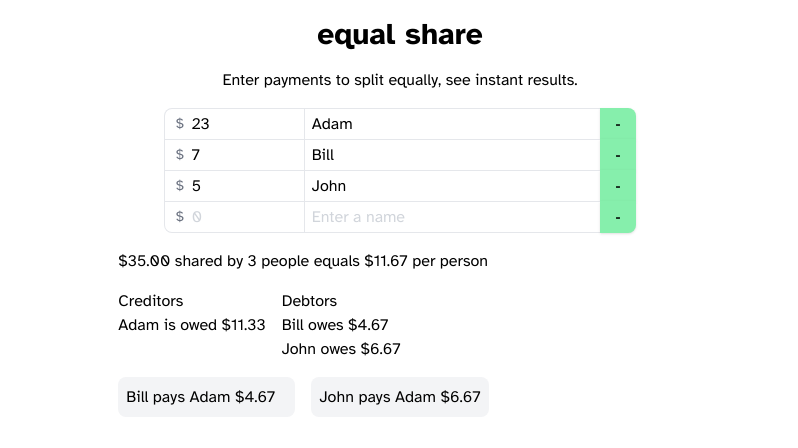
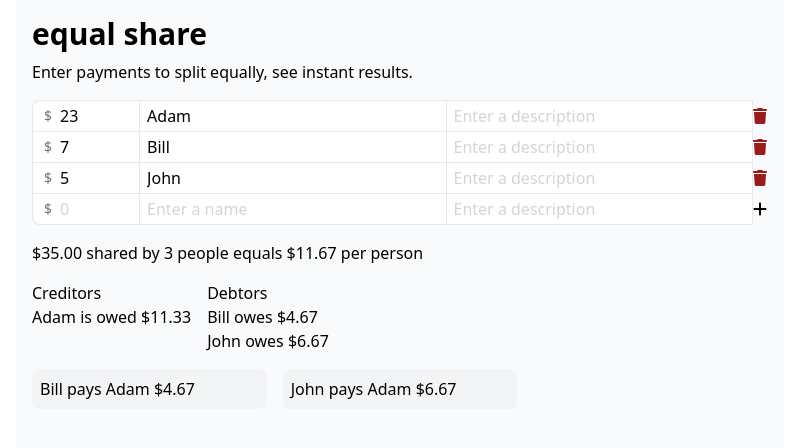
Before and after one commit to adamzuch/equal-share-app, a React (Vite) app: page / in a window 1280 px wide. Shown: the top 448 px of the page, without its empty margins (240-1038 px from the left). Built offline with nearby package versions, Linux system fonts and the light colour scheme.

Commit message:
add description field

```diff
--- a/package.json
+++ b/package.json
@@ -10,6 +10,9 @@
     "preview": "vite preview"
   },
   "dependencies": {
+    "@fortawesome/fontawesome-svg-core": "^6.4.2",
+    "@fortawesome/free-solid-svg-icons": "^6.4.2",
+    "@fortawesome/react-fontawesome": "^0.2.0",
     "clsx": "^2.0.0",
     "react": "^18.2.0",
     "react-dom": "^18.2.0"
--- a/src/App.tsx
+++ b/src/App.tsx
@@ -5,9 +5,9 @@ import { Contributions } from './components/Contributions'
 import { Summary } from './components/Summary'
 
 const INITIAL_CONTRIBUTIONS: Contribution[] = [
-  { amount: 23, contributor: 'Adam' },
-  { amount: 7, contributor: 'Bill' },
-  { amount: 5, contributor: 'John' },
+  { amount: 23, contributor: 'Adam', description: '' },
+  { amount: 7, contributor: 'Bill', description: '' },
+  { amount: 5, contributor: 'John', description: '' },
 ]
 
 function App() {
@@ -39,6 +39,15 @@ function App() {
     ])
   }
 
+  const updateDescription = (i: number, value: string) => {
+    const updatedContribution = { ...contributions[i], description: value }
+    setContributions([
+      ...contributions.slice(0, i),
+      updatedContribution,
+      ...contributions.slice(i + 1),
+    ])
+  }
+
   const deleteContribution = (i: number) => {
     setContributions(contributions.filter((_, j) => i !== j))
   }
@@ -48,16 +57,21 @@ function App() {
   }
 
   return (
-    <div className="font-atkinson p-4 flex flex-col items-center gap-4">
+    <div className="h-screen w-scree flex flex-col items-center">
+      <div className="h-full max-w-3xl bg-gray-50 p-4 space-y-4">
+        <div className="space-y-2">
           <h1 className="text-3xl font-bold">equal share</h1>
-
-      <p>Enter payments to split equally, see instant results.</p>
+          <p className="text-base">
+            Enter payments to split equally, see instant results.
+          </p>
+        </div>
 
         <Contributions
           contributions={contributions}
           contributors={contributors}
           onAmountChange={updateAmount}
           onContributorChange={updateContributor}
+          onDescriptionChange={updateDescription}
           onDelete={deleteContribution}
           onNewContribution={addContribution}
         />
@@ -66,6 +80,7 @@ function App() {
           <Summary contributors={contributors} {...calculated} />
         ) : null}
       </div>
+    </div>
   )
 }
 
--- a/src/components/Contributions.tsx
+++ b/src/components/Contributions.tsx
@@ -1,6 +1,8 @@
 import clsx from 'clsx'
+import { FontAwesomeIcon } from '@fortawesome/react-fontawesome'
+import { faPlus, faTrash } from '@fortawesome/free-solid-svg-icons'
+
 import { Contribution } from '../lib/equalize'
-import { Button } from './Button'
 
 export function Contributions({
   contributions,
@@ -8,12 +10,14 @@ export function Contributions({
   onAmountChange,
   onContributorChange,
   onDelete,
+  onDescriptionChange,
   onNewContribution,
 }: {
   contributions: Contribution[]
   contributors: string[]
   onAmountChange?: (i: number, value: string) => void
   onContributorChange?: (i: number, value: string) => void
+  onDescriptionChange?: (i: number, value: string) => void
   onDelete?: (i: number) => void
   onNewContribution?: (contribution: Contribution) => void
 }) {
@@ -50,13 +54,22 @@ export function Contributions({
             placeholder="Enter a name"
           />
 
-          <Button
+          <input
+            className={clsx(
+              'placeholder:text-gray-300 w-full block px-2 py-1 border-0 ring-1 ring-inset ring-gray-200 focus:z-10 focus:outline-none focus:ring-2 focus:ring-inset focus:ring-green-400'
+            )}
+            type="text"
+            value={contribution.description}
+            onChange={(e) => onDescriptionChange?.(i, e.target.value)}
+            placeholder="Enter a description"
+          />
+
+          <button
             className={clsx('rounded-none', i === 0 ? 'rounded-tr-lg' : '')}
             onClick={() => onDelete?.(i)}
-            type="submit"
           >
-            -
-          </Button>
+            <FontAwesomeIcon className="w-4 h-4 text-red-800" icon={faTrash} />
+          </button>
         </div>
       ))}
 
@@ -68,8 +81,9 @@ export function Contributions({
           const formData = new FormData(form)
           const amount = Number(formData.get('amount'))
           const contributor = String(formData.get('name'))
+          const description = String(formData.get('description'))
 
-          const contribution = { amount, contributor }
+          const contribution = { amount, contributor, description }
 
           onNewContribution?.(contribution)
 
@@ -91,7 +105,7 @@ export function Contributions({
             min="0"
             step="any"
             name="amount"
-            defaultValue={''}
+            defaultValue=""
             placeholder="0"
           />
         </div>
@@ -105,7 +119,7 @@ export function Contributions({
             'placeholder:text-gray-300 w-full  block px-2 py-1 border-0 ring-1 ring-inset ring-gray-200 focus:z-10 focus:outline-none focus:ring-2 focus:ring-inset focus:ring-green-400'
           )}
           type="text"
-          defaultValue={''}
+          defaultValue=""
           name="name"
           placeholder="Enter a name"
         />
@@ -115,9 +129,20 @@ export function Contributions({
           ))}
         </datalist>
 
-        <Button className="rounded-none rounded-br-lg" type="submit">
-          -
-        </Button>
+        <input
+          id="new-description-input"
+          className={clsx(
+            'placeholder:text-gray-300 w-full block px-2 py-1 border-0 ring-1 ring-inset ring-gray-200 focus:z-10 focus:outline-none focus:ring-2 focus:ring-inset focus:ring-green-400'
+          )}
+          type="text"
+          defaultValue=""
+          name="description"
+          placeholder="Enter a description"
+        />
+
+        <button className="rounded-none rounded-br-lg" type="submit">
+          <FontAwesomeIcon className="w-4 h-4" icon={faPlus} />
+        </button>
       </form>
     </div>
   )
--- a/src/lib/equalize.ts
+++ b/src/lib/equalize.ts
@@ -1,6 +1,7 @@
 export type Contribution = {
   amount: number | null
   contributor: string
+  description: string
 }
 
 export type Repayment = {
```
Also changed, not shown: 1 other file (tests, documents, lock files or other folders). Lines whose indentation alone changed are shown as unchanged.
